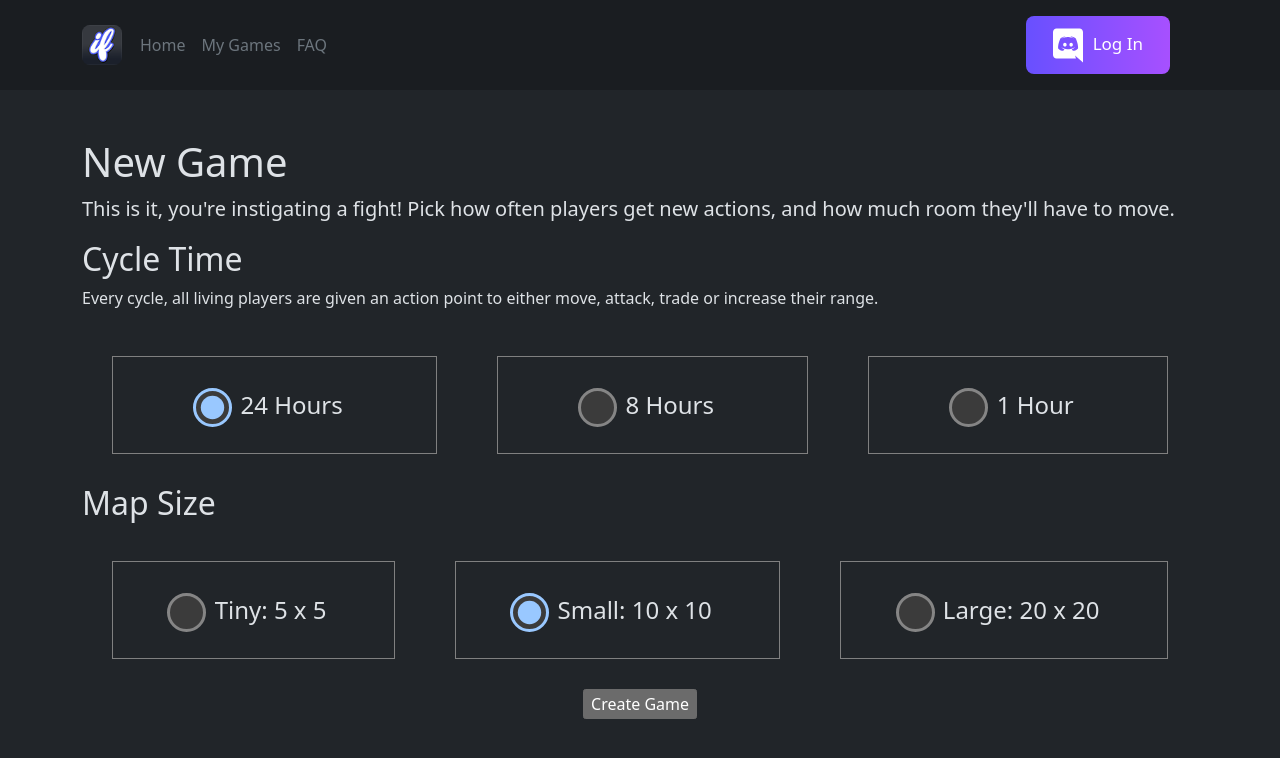
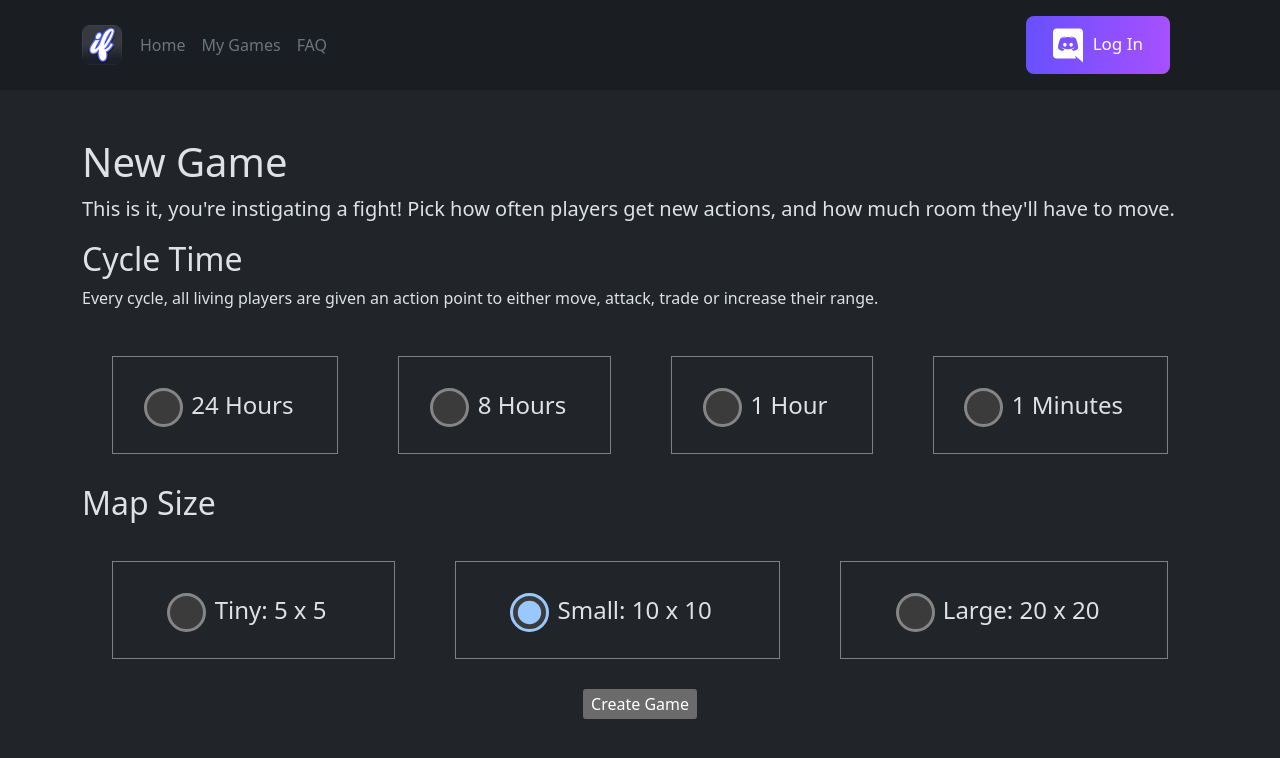
Before and after one commit to Infight-io/infight-ui, a Vue app: page /games/1/new in a window 1280 px wide. Shown: the top 758 px of the page. Built offline with nearby package versions, Linux system fonts and the light colour scheme.

Commit message:
1-minute ap timer games for testing

```diff
--- a/src/components/GamePiece.vue
+++ b/src/components/GamePiece.vue
@@ -24,11 +24,12 @@ export default {
         <div class="avatarBg" :style="{backgroundImage:'url(https://cdn.discordapp.com/avatars/' + GamePlayer.Player.id + '/' + GamePlayer.Player.avatar + '.png)'}">
 
         </div>
-        <div class="apDot">{{ GamePlayer.actions }}</div>
+        <div class="apDot" v-if="GamePlayer.actions">{{ GamePlayer.actions }}</div>
         <div class="heartContainer">
             <template v-for="n in GamePlayer.health"> ❤️ </template>
-            <template v-if="GamePlayer.health == 0">☠️</template>
         </div>
+        <div class="deathContainer" v-if="GamePlayer.health == 0"> ☠️ </div>
+
         <div class="rangeContainer">
             Range: {{GamePlayer.range}}
         </div>
@@ -80,6 +81,14 @@ export default {
     width:100%;
     text-shadow: 0px 0px 4px black;
 }
+.deathContainer {
+    text-align: center;
+    font-size: 60pt;
+    position: absolute;
+    padding-top:15%;
+    width:100%;
+    text-shadow: 0px 0px 20px black;
+}
 
 
 .rangeContainer {
--- a/src/views/newGame.vue
+++ b/src/views/newGame.vue
@@ -44,16 +44,19 @@ export default {
                 their range.</p>
             <div class="optionContainer">
                 <div class="optionItem">
-                    <input type="radio" name="cycle" value="24" id="cycle24" v-model="cycle"> <label for="cycle24">24
+                    <input type="radio" name="cycle" value="1440" id="cycle24" v-model="cycle"> <label for="cycle24">24
                         Hours</label>
                 </div>
                 <div class="optionItem">
-                    <input type="radio" name="cycle" value="8" id="cycle8" v-model="cycle"> <label for="cycle8">8
+                    <input type="radio" name="cycle" value="480" id="cycle8" v-model="cycle"> <label for="cycle8">8
                         Hours</label>
                 </div>
                 <div class="optionItem">
-                    <input type="radio" name="cycle" value="1" id="cycle1" v-model="cycle"> <label for="cycle1">1
+                    <input type="radio" name="cycle" value="60" id="cycle1" v-model="cycle"> <label for="cycle1">1
                         Hour</label>
+                </div>
+                <div class="optionItem">
+                    <input type="radio" name="cycle" value="1" id="cycle1" v-model="cycle"> <label for="cycle1">1 Minutes</label>
                 </div>
             </div>
 
```
Also changed, not shown: 1 other file (tests, documents, lock files or other folders).
